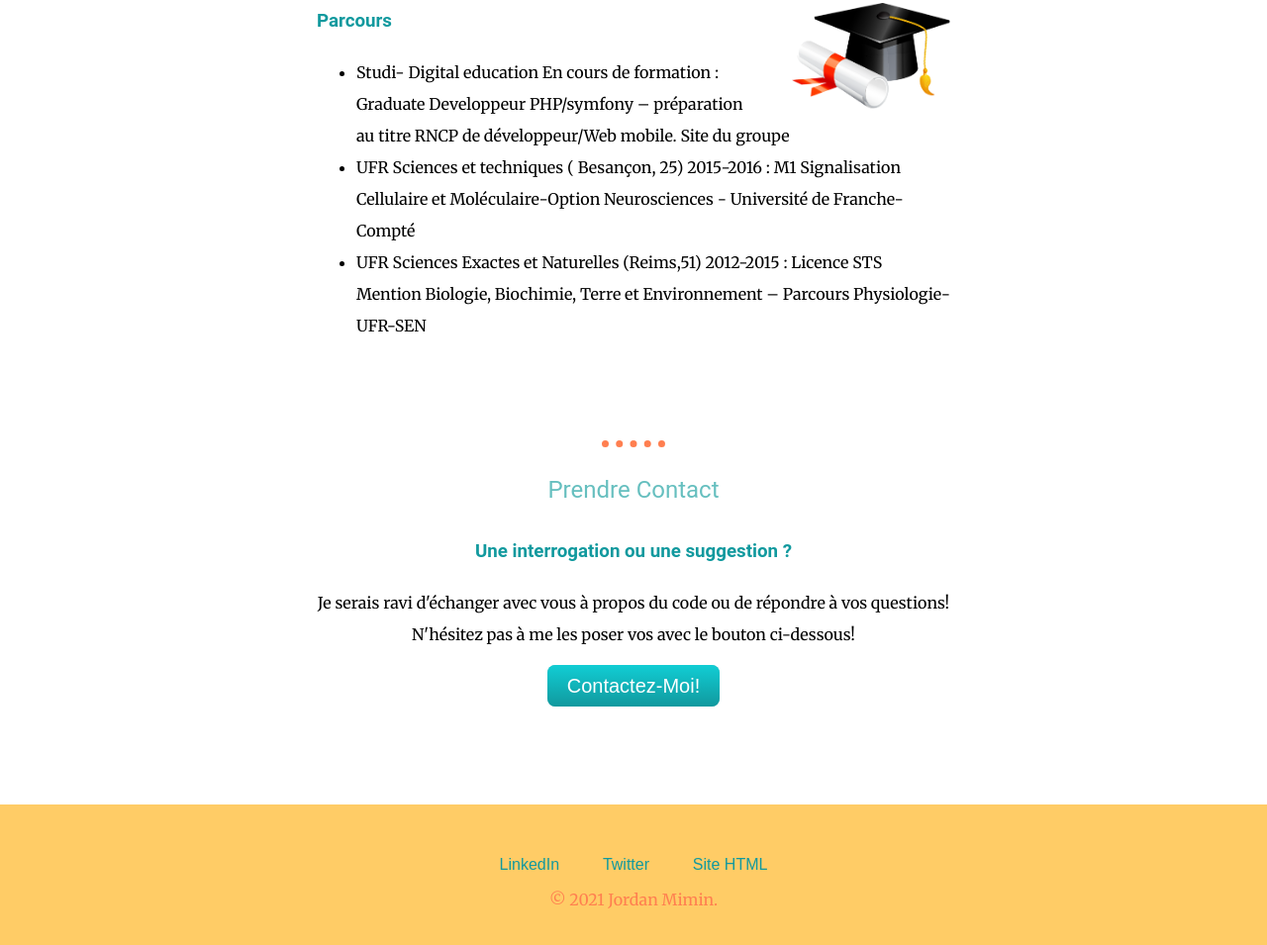
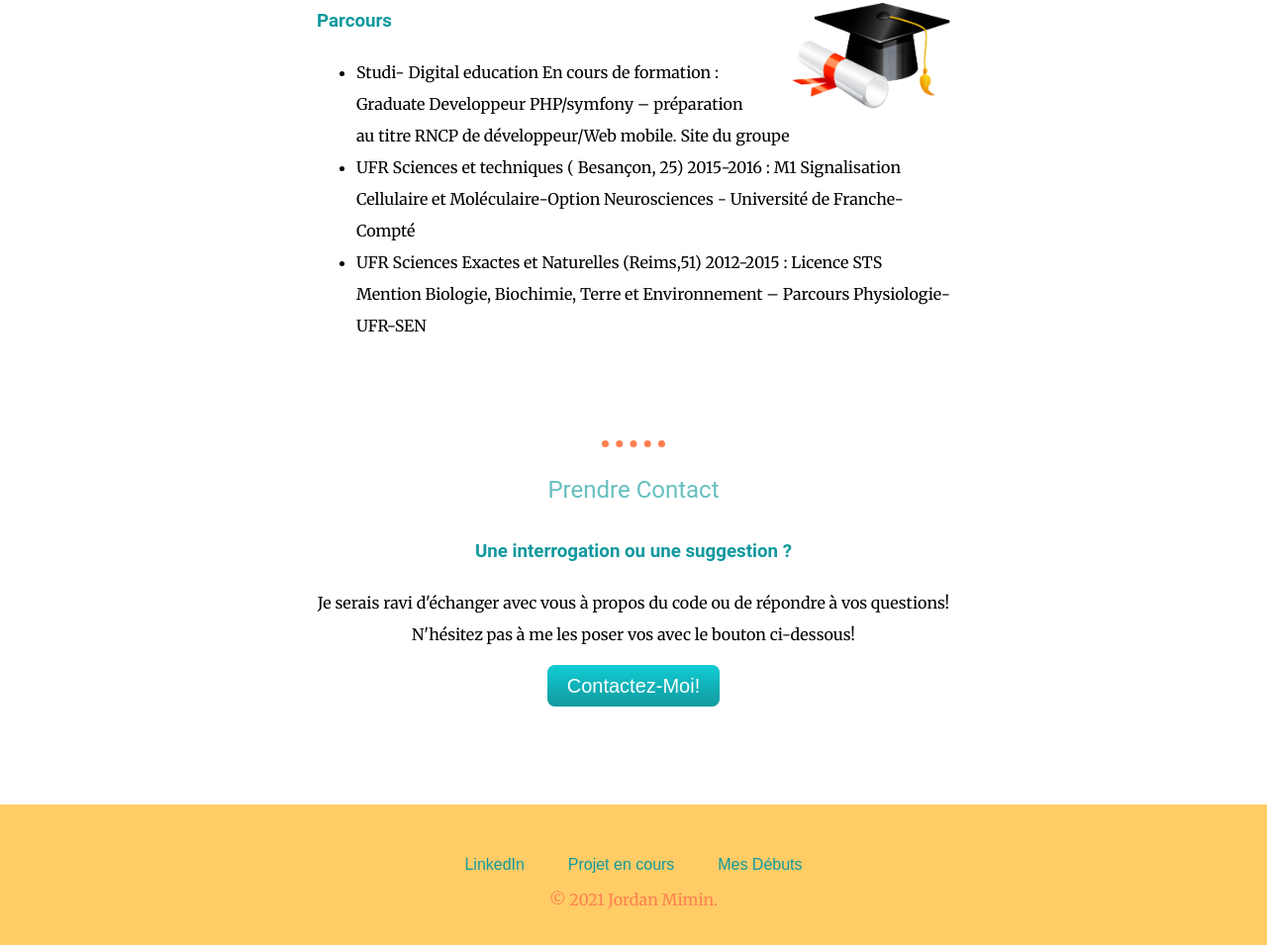
Before and after one commit to JMimin/CV2, a plain HTML site: page index.html in a window 1280 px wide. Shown: the part 2089-3044 px from the top of the page at 99% size. Drawn offline with Linux system fonts and the light colour scheme.

Commit message:
Update index.html
Add commentary/ switch between twitter link and project

```diff
--- a/index.html
+++ b/index.html
@@ -11,6 +11,7 @@
 </head>
 
 <body>
+  <!--Header-->
   <div class="top-container">
     <img src="images/nuage.png" alt="cloud-img" class="top-cloud">
     <h1>Jordan Mimin.</h1>
@@ -20,6 +21,7 @@
     <img src="images/volcano.png" alt="mountain-img">
     <div class="tribute">Icons made by <a href="https://www.flaticon.com/authors/smashicons" title="Smashicons">Smashicons</a> from <a href="https://www.flaticon.com/" title="Flaticon">www.flaticon.com</a></div>
   </div>
+  <!--CONTENT-->
   <div class="middle-container">
     <div class="profile">
       <img class="photo-profile" src="images/moidansunrond.png" alt="pofile-image">
@@ -85,7 +87,7 @@
         </p>
       </div>
     </div>
-
+<!--CONTACT WITH BUTTON /mailto-->
     <hr>
     <div class="contact-me">
       <h2>Prendre Contact</h2>
@@ -95,11 +97,11 @@
     </div>
   </div>
 
-
+<!--FOOTER-->
   <div class="bottom-container">
     <a class="footer-link" href="https://www.linkedin.com/in/jordan-mimin-29b46b1b4/">LinkedIn</a>
-    <a class="footer-link" href="https://twitter.com/isaac_sensei">Twitter</a>
-    <a class="footer-link" href="https://jmimin.github.io/CV/index.html">Site HTML </a>
+    <a class="footer-link" href="https://jardin-partage.netlify.app/">Projet en cours</a>
+    <a class="footer-link" href="https://jmimin.github.io/CV/index.html">Mes Débuts</a>
     <p class="copyright">© 2021 Jordan Mimin.</p>
   </div>
 </body>
```
